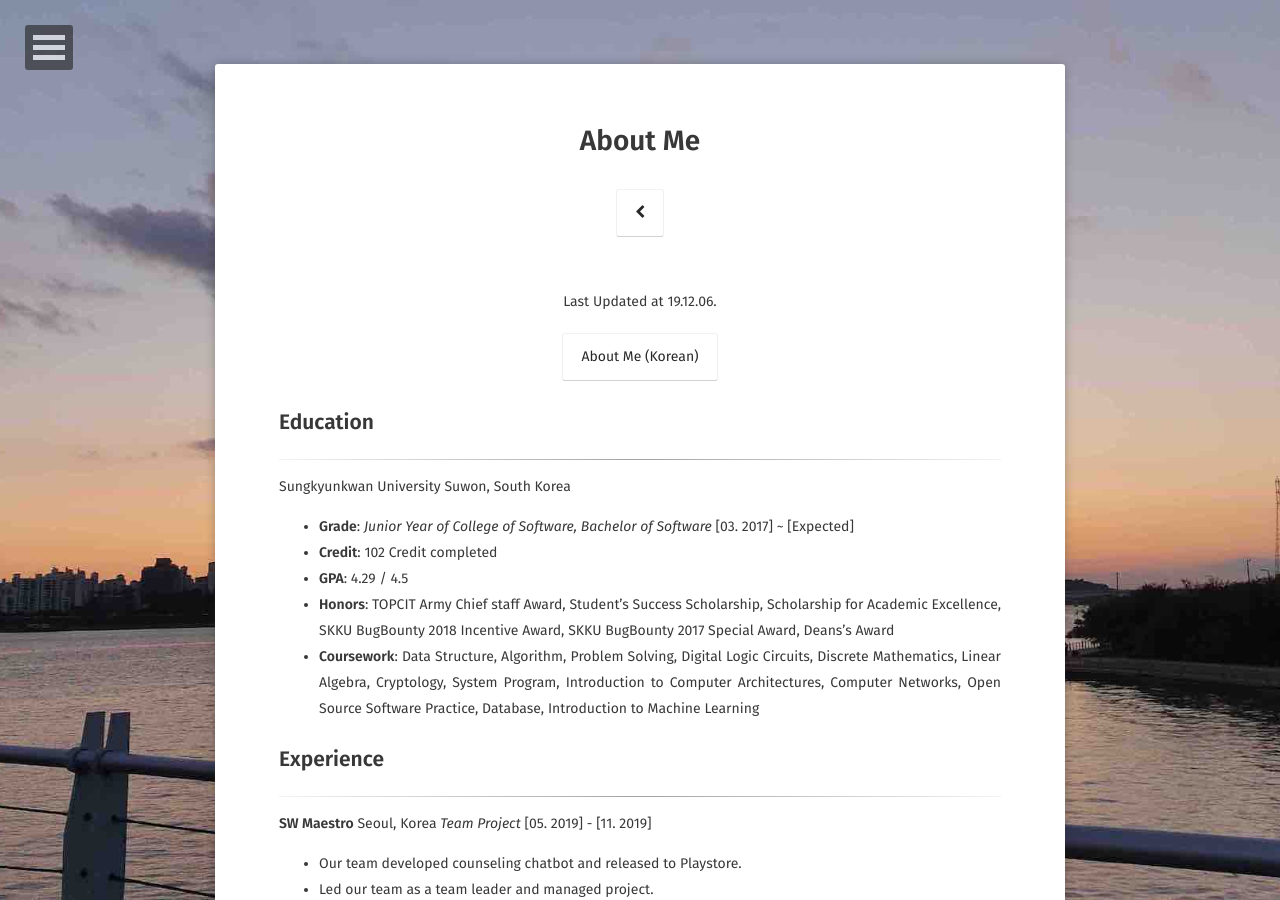
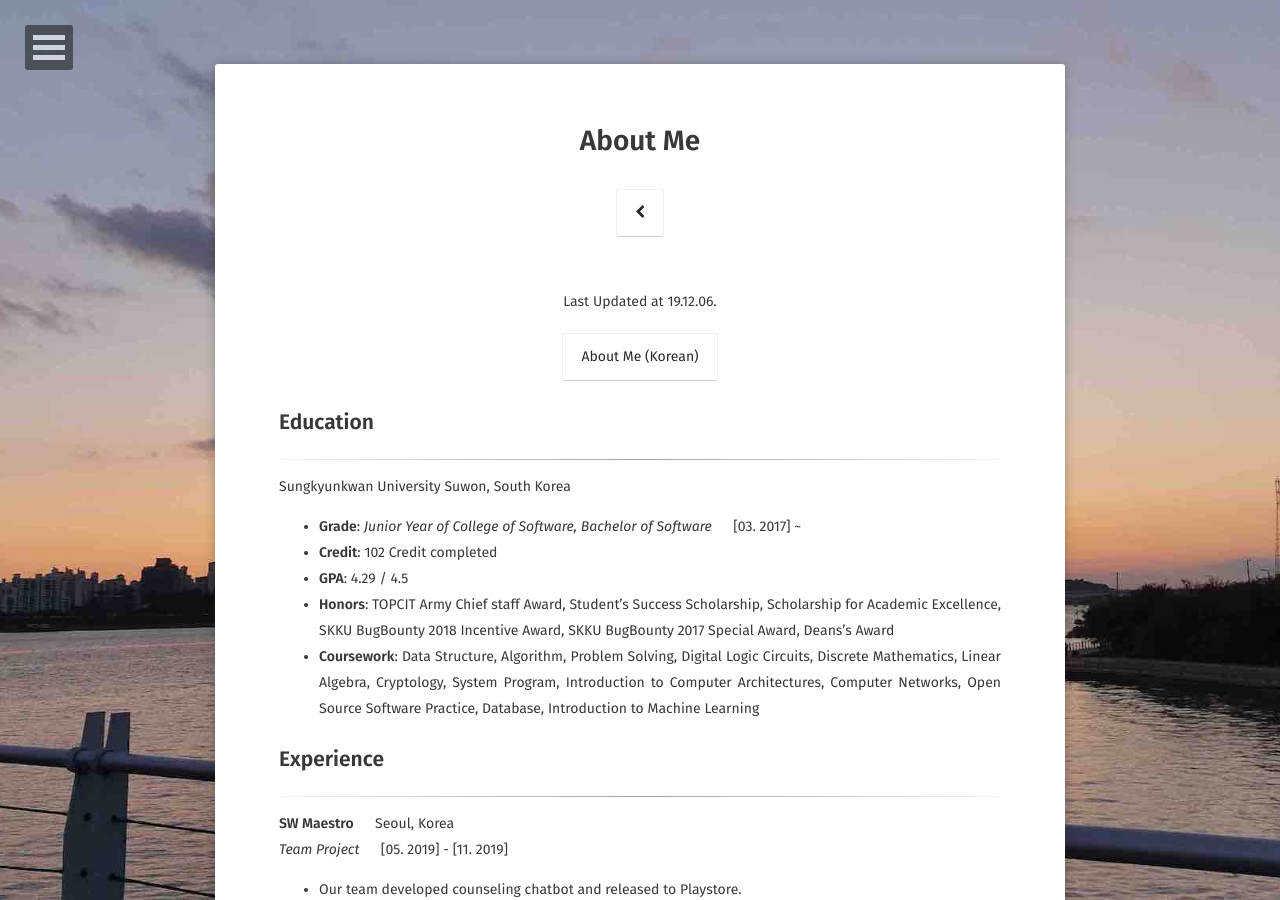
Before and after one commit to psj8252/psj8252.github.io, a Jekyll site: the page built from about/index.md, in a window 1280 px wide and 900 px high. Built offline with Jekyll 4.4.1, drawn with Linux system fonts in a browser that asks for light colours; part of the change alters nothing that is shown.

Commit message:
fix: Update resume form

```diff
--- a/about/index.md
+++ b/about/index.md
@@ -7,8 +7,8 @@ comments: false
 ---
 
 <center>
-<p>Last Updated at 19.12.06.</p>
-<a class="btn zoombtn" href="/about/ko">About Me (Korean)</a>
+    <p>Last Updated at 19.12.06.</p>
+    <a class="btn zoombtn" href="/about/ko">About Me (Korean)</a>
 </center>
 
 ## Education
@@ -16,95 +16,109 @@ comments: false
 ---
 
 Sungkyunkwan University Suwon, South Korea
-* __Grade__: *Junior Year of College of Software, Bachelor of Software*    [03. 2017] ~ [Expected]
-* __Credit__: 102 Credit completed
-* __GPA__: 4.29 / 4.5
-* __Honors__: TOPCIT Army Chief staff Award, Student's Success Scholarship, Scholarship for Academic Excellence, SKKU BugBounty 2018 Incentive Award, SKKU BugBounty 2017 Special Award, Deans’s Award
-* __Coursework__: Data Structure, Algorithm, Problem Solving, Digital Logic Circuits, Discrete Mathematics, Linear Algebra, Cryptology, System Program, Introduction to Computer Architectures, Computer Networks, Open Source Software Practice, Database, Introduction to Machine Learning
+
+- __Grade__: *Junior Year of College of Software, Bachelor of Software* &emsp; [03. 2017] ~
+- __Credit__: 102 Credit completed
+- __GPA__: 4.29 / 4.5
+- __Honors__: TOPCIT Army Chief staff Award, Student's Success Scholarship, Scholarship for Academic Excellence, SKKU BugBounty 2018 Incentive Award, SKKU BugBounty 2017 Special Award, Deans’s Award
+- __Coursework__: Data Structure, Algorithm, Problem Solving, Digital Logic Circuits, Discrete Mathematics, Linear Algebra, Cryptology, System Program, Introduction to Computer Architectures, Computer Networks, Open Source Software Practice, Database, Introduction to Machine Learning
 
 ## Experience
 
 ---
 
-__SW Maestro__      Seoul, Korea
-*Team Project*      [05. 2019] - [11. 2019]
-* Our team developed counseling chatbot and released to Playstore.
-* Led our team as a team leader and managed project.
-* Programmed chatbot scenario build framework.
-* Researched and developed Natural Language Processing(NLP) modules such as sentence similarity or response generation, etc.
+__SW Maestro__ &emsp; Seoul, Korea
+*Team Project* &emsp; [05. 2019] - [11. 2019]
 
-__Altibase__ 	Suwon, South Korea
-*Industry-University cooperation*		[04. 2018] – [12. 2018]
-* Programmed the code to monitor the performance of Altibase(DBMS).
-* Developed the environment to save and visualize the performance data using ELK stack.
+- Our team developed counseling chatbot and released to Playstore.
+- Led our team as a team leader and managed project.
+- Programmed chatbot scenario build framework.
+- Researched and developed Natural Language Processing(NLP) modules such as sentence similarity or response generation, etc.
 
-__2018 SKKU BugBounty__    Suwon, South Korea
-*Incentive Award*	 	[10. 2018]
-* Developed ability to find, attack, prevent real secure vulnerability with finding web vulnerabilities such as Cookie reuse, SQL Injection, E-mail forward, Changing Password.
-* Studied various way of Web hacking.
+__Altibase__ &emsp; Suwon, South Korea
+*Industry-University cooperation* &emsp; [04. 2018] – [12. 2018]
 
-__Robot Localization Simulation without GPS__	Irvine, California, USA
-*Undergraduate research project in UCI*		[07. 2018] – [08. 2018]
-* Simulated single robot localization with dead-reckoning method in V-rep simulator and python.
-* Simulated multi robot localization with UKF filter MATLAB code.
+- Programmed the code to monitor the performance of Altibase(DBMS).
+- Developed the environment to save and visualize the performance data using ELK stack.
 
-__Stellarium Astronomy Software__		Suwon, Korea
-*Open source project contribution*		[03. 2018] – [06. 2018]
-* Update the contents about how to build package using Visual Studio in Github Wiki page.
-* Added Korean language into install language options to be able to install Stellarium in Korean.
-* Translate some words to Korean about the name of astronomical bodies.
+__2018 SKKU BugBounty__ &emsp; Suwon, South Korea
+*Incentive Award* &emsp; [10. 2018]
 
-__Microsoft__   Suwon, South Korea
-*Industry-University cooperation*		[04. 2017] – [12. 2017]
-* Studied Cloud Platform Service such as Microsoft Azure, Amazon Web Service, Google Cloud Platform.
-* Researched usage of blockchain using Microsoft Azure.
+- Developed ability to find, attack, prevent real secure vulnerability with finding web vulnerabilities such as Cookie reuse, SQL Injection, E-mail forward, Changing Password.
+- Studied various way of Web hacking.
 
-__2017 SKKU BugBounty__    Suwon, South Korea
-*Special Award (3rd Prize)*	 	[05. 2017]
-* Developed ability to find, attack, prevent real secure vulnerability with finding web vulnerabilities such as
+__Robot Localization Simulation without GPS__ &emsp; Irvine, California, USA
+*Undergraduate research project in UCI* &emsp; [07. 2018] – [08. 2018]
+
+- Simulated single robot localization with dead-reckoning method in V-rep simulator and python.
+- Simulated multi robot localization with UKF filter MATLAB code.
+
+__Stellarium Astronomy Software__ &emsp; Suwon, Korea
+*Open source project contribution* &emsp; [03. 2018] – [06. 2018]
+
+- Update the contents about how to build package using Visual Studio in Github Wiki page.
+- Added Korean language into install language options to be able to install Stellarium in Korean.
+- Translate some words to Korean about the name of astronomical bodies.
+
+__Microsoft__ &emsp; Suwon, South Korea
+*Industry-University cooperation* &emsp; [04. 2017] – [12. 2017]
+
+- Studied Cloud Platform Service such as Microsoft Azure, Amazon Web Service, Google Cloud Platform.
+- Researched usage of blockchain using Microsoft Azure.
+
+__2017 SKKU BugBounty__ &emsp; Suwon, South Korea
+*Special Award (3rd Prize)* &emsp; [05. 2017]
+
+- Developed ability to find, attack, prevent real secure vulnerability with finding web vulnerabilities such as
 Cross Site Scripting or Web shell uploading.
-* Studied various way of Web hacking.
-
+- Studied various way of Web hacking.
 
 ## Activity
 
 ---
 
-__Arduino Mentoring__   Suwon, Korea
-*Teached Arduino*     [12. 2019]
-* Taught Arduino to high school students.
-* Taught how to make RC car with Bluetooth, Ultra sonic modules, etc.
+__Arduino Mentoring__ &emsp; Suwon, Korea
+*Teached Arduino* &emsp; [12. 2019]
 
-__SAP Design Thinking Education__    Pangyo, Korea
-*Received education*    [12. 2019]
-* Learned customer-oriented problem solving.
+- Taught Arduino to high school students.
+- Taught how to make RC car with Bluetooth, Ultra sonic modules, etc.
 
-__FastCampus Natural Language Generation Education__    Seoul, Korea
-*Received education*    [07. 2019] - [09. 2019]
-* Learned from NLP basics to deep knowledges.
-* Learned Neural machine translation(NMT) with seq2seq and attention, RL, etc.
+__SAP Design Thinking Education__ &emsp; Pangyo, Korea
+*Received education* &emsp; [12. 2019]
 
-__Freshman Python Education TA__    Suwon, Korea
-*Teaching Assistant*    [02. 2019]
-* Taught Python basic to freshmen.
+- Learned customer-oriented problem solving.
 
-__Campus Information Security Club__      Suwon, Korea
-*Club President*     [12. 2017] - [01. 2019]
-* Led Information Security Club(Hacker's In inTrusion).
-* Planned, construct and taught System, Web Hacking, Forensic, etc.
+__FastCampus Natural Language Generation Education__ &emsp; Seoul, Korea
+*Received education* &emsp; [07. 2019] - [09. 2019]
 
-__CODEGATE 2018 Blind Coding__      Seoul, Korea
-*Event booth 5th prize*     [04. 2018]
-* Wrote simple codes with being blindfolded.
+- Learned from NLP basics to deep knowledges.
+- Learned Neural machine translation(NMT) with seq2seq and attention, RL, etc.
 
-__Freshman Python Education TA__    Suwon, Korea
-*Teaching Assistant*    [02. 2018]
-* Taught Python basic to freshmen.
+__Freshman Python Education TA__ &emsp; Suwon, Korea
+*Teaching Assistant* &emsp; [02. 2019]
 
-__Hancom MDS TensorFlow Deep Learning Education__    Pangyo, Korea
-*Received education*    [02. 2018]
-* Learned deep learning and Tensorflow basics.
+- Taught Python basic to freshmen.
 
+__Campus Information Security Club__ &emsp; Suwon, Korea
+*Club President* &emsp; [12. 2017] - [01. 2019]
+
+- Led Information Security Club(Hacker's In inTrusion).
+- Planned, construct and taught System, Web Hacking, Forensic, etc.
+
+__CODEGATE 2018 Blind Coding__ &emsp; Seoul, Korea
+*Event booth 5th prize* &emsp; [04. 2018]
+
+- Wrote simple codes with being blindfolded.
+
+__Freshman Python Education TA__ &emsp; Suwon, Korea
+*Teaching Assistant* &emsp; [02. 2018]
+
+- Taught Python basic to freshmen.
+
+__Hancom MDS TensorFlow Deep Learning Education__ &emsp; Pangyo, Korea
+*Received education* &emsp; [02. 2018]
+
+- Learned deep learning and Tensorflow basics.
 
 ## Skills & Interests
 
```
